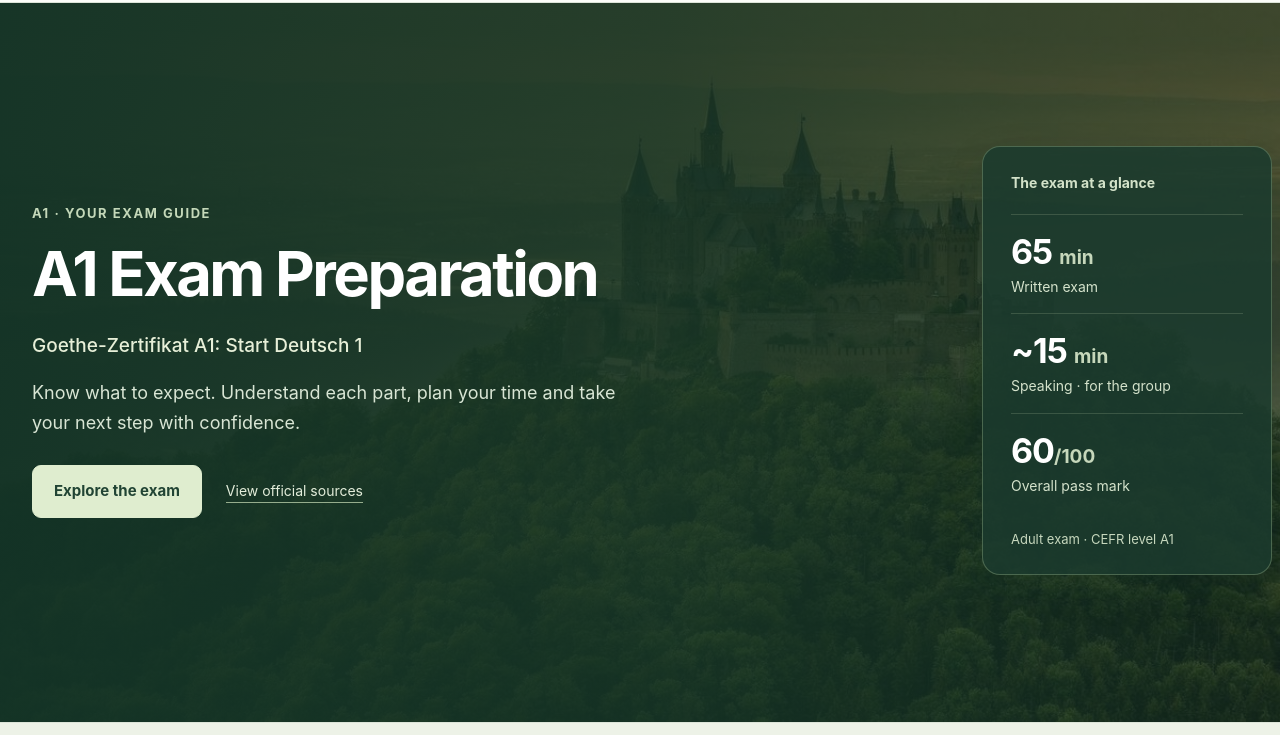
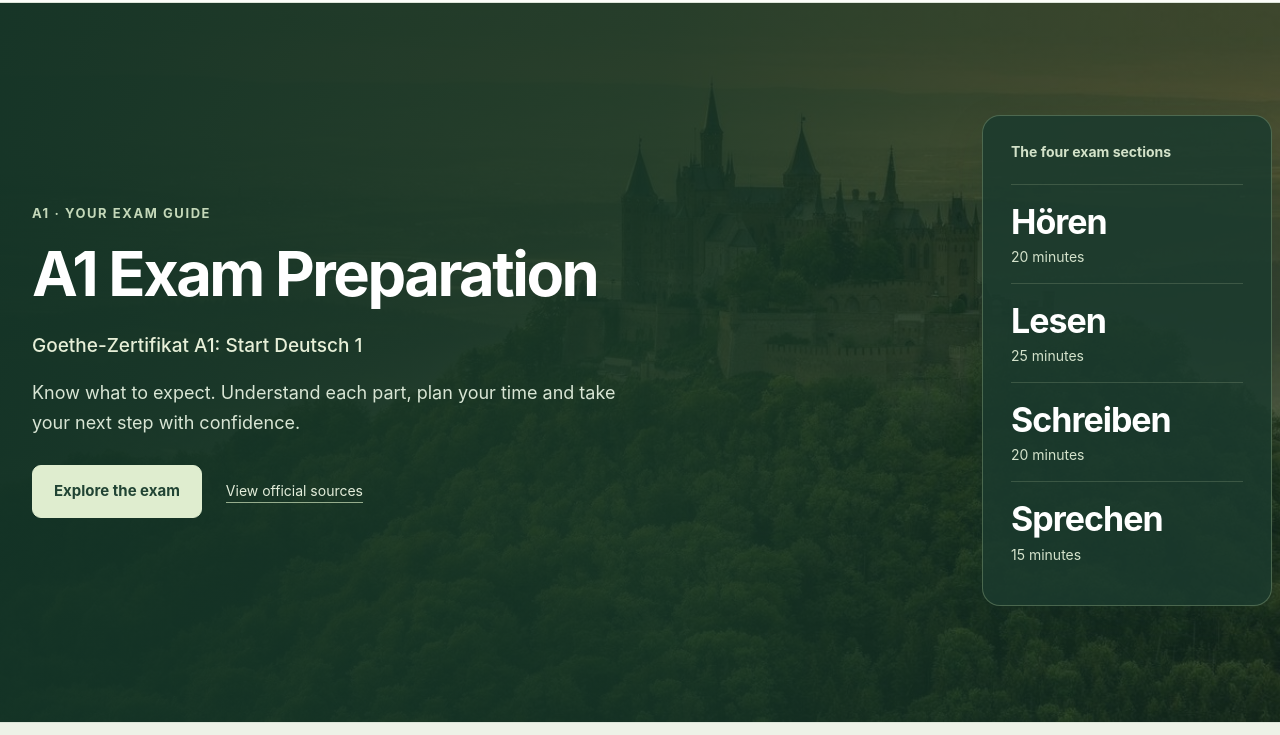
Before and after one commit to nensiramani66-design/hallo-deutsch, a plain HTML site: page a1-exam-preparation.html in a window 1280 px wide. Shown: the part 81-816 px from the top of the page. Drawn offline with Linux system fonts and the light colour scheme.

Commit message:
Show four Goethe A1 exam sections and durations in hero box

```diff
--- a/a1-exam-preparation.html
+++ b/a1-exam-preparation.html
@@ -25,12 +25,12 @@
         <p class="hero-lead" data-en="Know what to expect. Understand each part, plan your time and take your next step with confidence." data-de="Wisse, was dich erwartet. Verstehe jeden Teil, plane deine Zeit und gehe deinen nächsten Schritt mit Zuversicht.">Know what to expect. Understand each part, plan your time and take your next step with confidence.</p>
         <div class="hero-actions"><a class="primary-link" href="a1-exam-hub.html"><span data-en="Explore the exam" data-de="Prüfung kennenlernen">Explore the exam</span></a><a class="text-link" href="a1-exam-sources.html"><span data-en="View official sources" data-de="Offizielle Quellen ansehen">View official sources</span></a></div>
       </div>
-      <aside class="hero-facts" aria-label="Exam at a glance">
-        <p class="facts-title" data-en="The exam at a glance" data-de="Die Prüfung auf einen Blick">The exam at a glance</p>
-        <div class="fact"><strong>65 <span>min</span></strong><span data-en="Written exam" data-de="Schriftliche Prüfung">Written exam</span></div>
-        <div class="fact"><strong>~15 <span>min</span></strong><span data-en="Speaking · for the group" data-de="Sprechen · für die Gruppe">Speaking · for the group</span></div>
-        <div class="fact"><strong>60<span>/100</span></strong><span data-en="Overall pass mark" data-de="Bestehensgrenze insgesamt">Overall pass mark</span></div>
-        <p class="facts-foot" data-en="Adult exam · CEFR level A1" data-de="Prüfung für Erwachsene · GeR-Niveau A1">Adult exam · CEFR level A1</p>
+      <aside class="hero-facts" aria-label="Four A1 exam sections">
+        <p class="facts-title" data-en="The four exam sections" data-de="Die vier Prüfungsteile">The four exam sections</p>
+        <div class="fact"><strong lang="de">Hören</strong><span data-en="20 minutes" data-de="20 Minuten">20 minutes</span></div>
+        <div class="fact"><strong lang="de">Lesen</strong><span data-en="25 minutes" data-de="25 Minuten">25 minutes</span></div>
+        <div class="fact"><strong lang="de">Schreiben</strong><span data-en="20 minutes" data-de="20 Minuten">20 minutes</span></div>
+        <div class="fact"><strong lang="de">Sprechen</strong><span data-en="15 minutes" data-de="15 Minuten">15 minutes</span></div>
       </aside>
     </div>
   </section>
```
